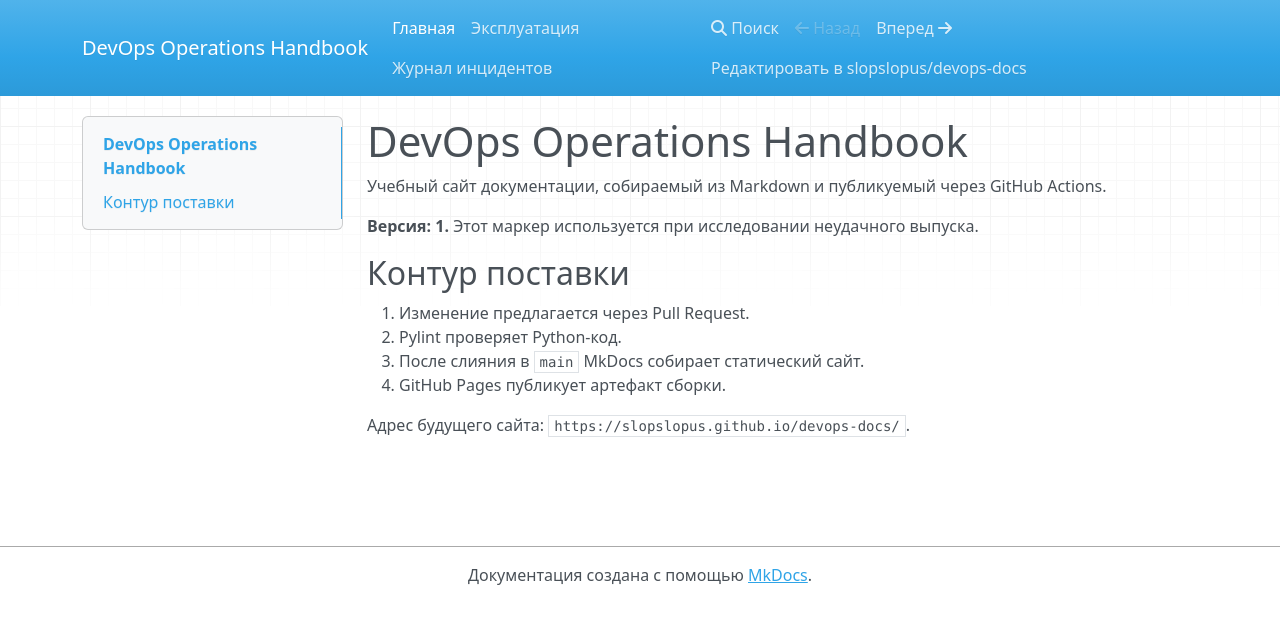
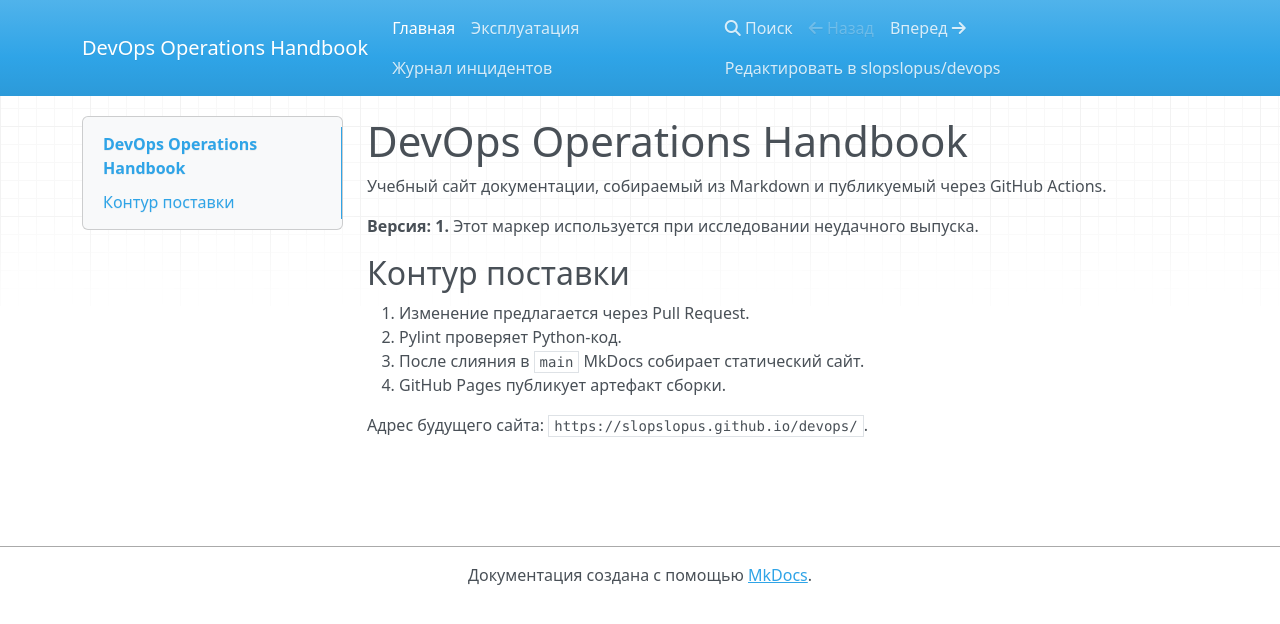
Before and after one commit to slopslopus/devops, an MkDocs documentation site: the page built from docs/index.md, in a window 1280 px wide. Shown: the top 624 px of the page. Built offline with MkDocs 1.6.1, drawn with Linux system fonts in a browser that asks for light colours; nearby versions of some CDN libraries.

Commit message:
docs: use slopslopus/devops repo name

```diff
--- a/docs/index.md
+++ b/docs/index.md
@@ -11,4 +11,4 @@
 3. После слияния в `main` MkDocs собирает статический сайт.
 4. GitHub Pages публикует артефакт сборки.
 
-Адрес будущего сайта: `https://slopslopus.github.io/devops-docs/`.
+Адрес будущего сайта: `https://slopslopus.github.io/devops/`.
--- a/mkdocs.yml
+++ b/mkdocs.yml
@@ -1,8 +1,8 @@
 site_name: DevOps Operations Handbook
 site_description: Учебная документация по проверке и публикации изменений
 site_author: "Ляпунов Д.Д."
-repo_name: slopslopus/devops-docs
-repo_url: https://github.com/slopslopus/devops-docs
+repo_name: slopslopus/devops
+repo_url: https://github.com/slopslopus/devops
 
 theme:
   name: mkdocs
```
Also changed, not shown: README.md (+1 -1 lines).
